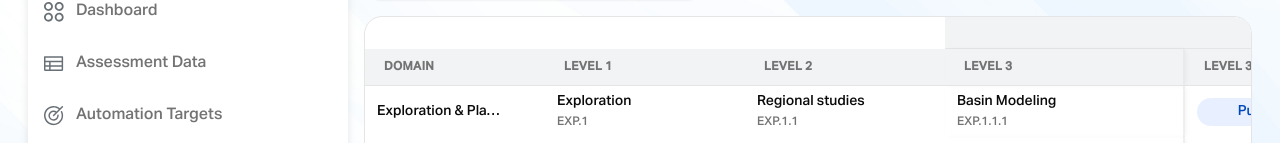
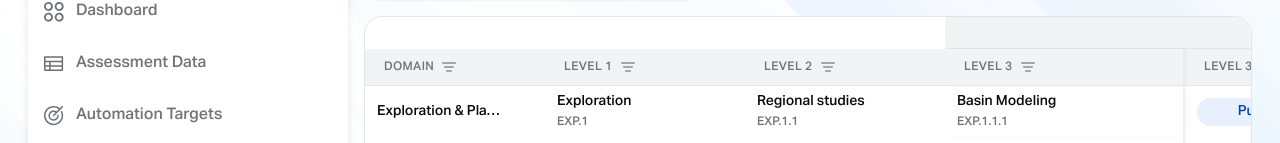
Before and after one commit to leenshhadeh/ADNOC-DEV, a React (Vite) app: page /process-catalog in a window 1280 px wide. Shown: the part 208-351 px from the top of the page. Built offline with nearby package versions, Linux system fonts and the light colour scheme.

Commit message:
feat: add Levels icon SVG and integrate it into MyTasksTable; refactor DataTableHeader for cleaner layout and improved accessibility

```diff
--- a/src/features/module-process-catalog/components/data-table/DataTableHeader.tsx
+++ b/src/features/module-process-catalog/components/data-table/DataTableHeader.tsx
@@ -1,7 +1,7 @@
 import { useSortable } from '@dnd-kit/sortable'
 import { CSS } from '@dnd-kit/utilities'
 import { flexRender } from '@tanstack/react-table'
-import { ArrowDown, ArrowUp, GripVertical } from 'lucide-react'
+import { GripVertical } from 'lucide-react'
 
 import { Button } from '@/shared/components/ui/button'
 import { TableHead } from '@/shared/components/ui/table'
@@ -101,30 +101,7 @@ const DataTableHeader = <TData, TValue>({
           'border-r-border/60 border-r-2',
       )}
     >
-      <div className="flex items-center gap-1">
-        <Button
-          type="button"
-          variant="ghost"
-          size="sm"
-          className="h-7 px-1.5 text-xs font-semibold tracking-wide uppercase"
-          onClick={
-            enableSorting && column.getCanSort() ? column.getToggleSortingHandler() : undefined
-          }
-          aria-label={enableSorting && column.getCanSort() ? `Sort by ${column.id}` : undefined}
-        >
-          <span className="truncate">
-            {flexRender(column.columnDef.header, header.getContext())}
-          </span>
-          {enableSorting && column.getCanSort() && sortedState === 'asc' && (
-            <ArrowUp className="size-3.5" />
-          )}
-          {enableSorting && column.getCanSort() && sortedState === 'desc' && (
-            <ArrowDown className="size-3.5" />
-          )}
-          {enableSorting && column.getCanSort() && !sortedState && (
-            <FilterIcon className="size-3.5 opacity-70" />
-          )}
-        </Button>
+      <div className="flex items-center">
         {enableColumnDnd && isPinned === false && (
           <Button
             type="button"
@@ -138,6 +115,29 @@ const DataTableHeader = <TData, TValue>({
             <GripVertical className="size-3.5" />
           </Button>
         )}
+        <Button
+          type="button"
+          variant="ghost"
+          size="sm"
+          className="h-7 px-1.5 text-xs font-normal tracking-wide uppercase"
+          onClick={
+            enableSorting && column.getCanSort() ? column.getToggleSortingHandler() : undefined
+          }
+          aria-label={enableSorting && column.getCanSort() ? `Sort by ${column.id}` : undefined}
+        >
+          <span className="truncate pr-1">
+            {flexRender(column.columnDef.header, header.getContext())}
+          </span>
+          {/* {enableSorting && column.getCanSort() && sortedState === 'asc' && (
+            <ArrowUp className="size-3.5" />
+          )}
+          {enableSorting && column.getCanSort() && sortedState === 'desc' && (
+            <ArrowDown className="size-3.5" />
+          )} */}
+          {/* {enableSorting && column.getCanSort() && !sortedState && ( */}
+          <FilterIcon className="size-3.5 opacity-70" />
+          {/* )} */}
+        </Button>
       </div>
     </TableHead>
   )
--- a/src/features/module-process-catalog/components/tables/MyTasksTable.tsx
+++ b/src/features/module-process-catalog/components/tables/MyTasksTable.tsx
@@ -11,18 +11,15 @@ import {
   type CatalogStatus,
   UserBadgeCell,
 } from '@features/module-process-catalog/components/cells'
+import LevelsIcon from '@/assets/Levels.svg?react'
 
 import type { TaskItem } from '@features/module-process-catalog/types/my-tasks'
 import { MY_TASKS } from '@features/module-process-catalog/constants/my-tasks'
 
 const LevelCell = ({ level }: { level: string }) => {
   return (
-    <div className="text-foreground flex items-center gap-2 text-start text-[1.02rem] font-medium">
-      <span className="text-muted-foreground inline-flex h-5 items-end gap-0.5" aria-hidden="true">
-        <span className="h-4 w-1 rounded-sm bg-current" />
-        <span className="h-5 w-1 rounded-sm bg-current" />
-        <span className="h-3 w-1 rounded-sm bg-current" />
-      </span>
+    <div className="text-foreground flex items-center gap-1 text-start text-sm font-medium">
+      <LevelsIcon />
       {level}
     </div>
   )
--- a/src/index.css
+++ b/src/index.css
@@ -2,8 +2,6 @@
 @import 'tw-animate-css';
 @import 'shadcn/tailwind.css';
 @import '@fontsource-variable/geist';
-
-@custom-variant dark (&:is(.dark *));
 
 @font-face {
   font-family: 'ADNOCSans';
@@ -48,42 +46,8 @@
   --sidebar-ring: oklch(0.708 0 0);
 }
 
-.dark {
-  --background: oklch(0.145 0 0);
-  --foreground: oklch(0.985 0 0);
-  --card: oklch(0.205 0 0);
-  --card-foreground: oklch(0.985 0 0);
-  --popover: oklch(0.205 0 0);
-  --popover-foreground: oklch(0.985 0 0);
-  --primary: oklch(0.922 0 0);
-  --primary-foreground: oklch(0.205 0 0);
-  --secondary: oklch(0.269 0 0);
-  --secondary-foreground: oklch(0.985 0 0);
-  --muted: oklch(0.269 0 0);
-  --muted-foreground: oklch(0.708 0 0);
-  --accent: oklch(0.269 0 0);
-  --accent-foreground: oklch(0.985 0 0);
-  --destructive: oklch(0.704 0.191 22.216);
-  --border: oklch(1 0 0 / 10%);
-  --input: oklch(1 0 0 / 15%);
-  --ring: oklch(0.556 0 0);
-  --chart-1: oklch(0.809 0.105 251.813);
-  --chart-2: oklch(0.623 0.214 259.815);
-  --chart-3: oklch(0.546 0.245 262.881);
-  --chart-4: oklch(0.488 0.243 264.376);
-  --chart-5: oklch(0.424 0.199 265.638);
-  --sidebar: oklch(0.205 0 0);
-  --sidebar-foreground: oklch(0.985 0 0);
-  --sidebar-primary: oklch(0.488 0.243 264.376);
-  --sidebar-primary-foreground: oklch(0.985 0 0);
-  --sidebar-accent: oklch(0.269 0 0);
-  --sidebar-accent-foreground: oklch(0.985 0 0);
-  --sidebar-border: oklch(1 0 0 / 10%);
-  --sidebar-ring: oklch(0.556 0 0);
-}
-
 @theme inline {
-  --font-sans: "ADNOCSans", sans-serif;
+  --font-sans: 'ADNOCSans', sans-serif;
   --color-sidebar-ring: var(--sidebar-ring);
   --color-sidebar-border: var(--sidebar-border);
   --color-sidebar-accent-foreground: var(--sidebar-accent-foreground);
@@ -130,9 +94,17 @@
   }
   body {
     @apply bg-background text-foreground;
-
   }
   html {
     @apply font-sans;
   }
+
+  /* Hide scrollbars globally while keeping scroll functionality */
+  * {
+    scrollbar-width: none; /* Firefox */
+    -ms-overflow-style: none; /* IE/Edge */
+  }
+  *::-webkit-scrollbar {
+    display: none; /* Chrome/Safari/WebKit */
+  }
 }
```
Also changed, not shown: src/assets/Levels.svg (added).
